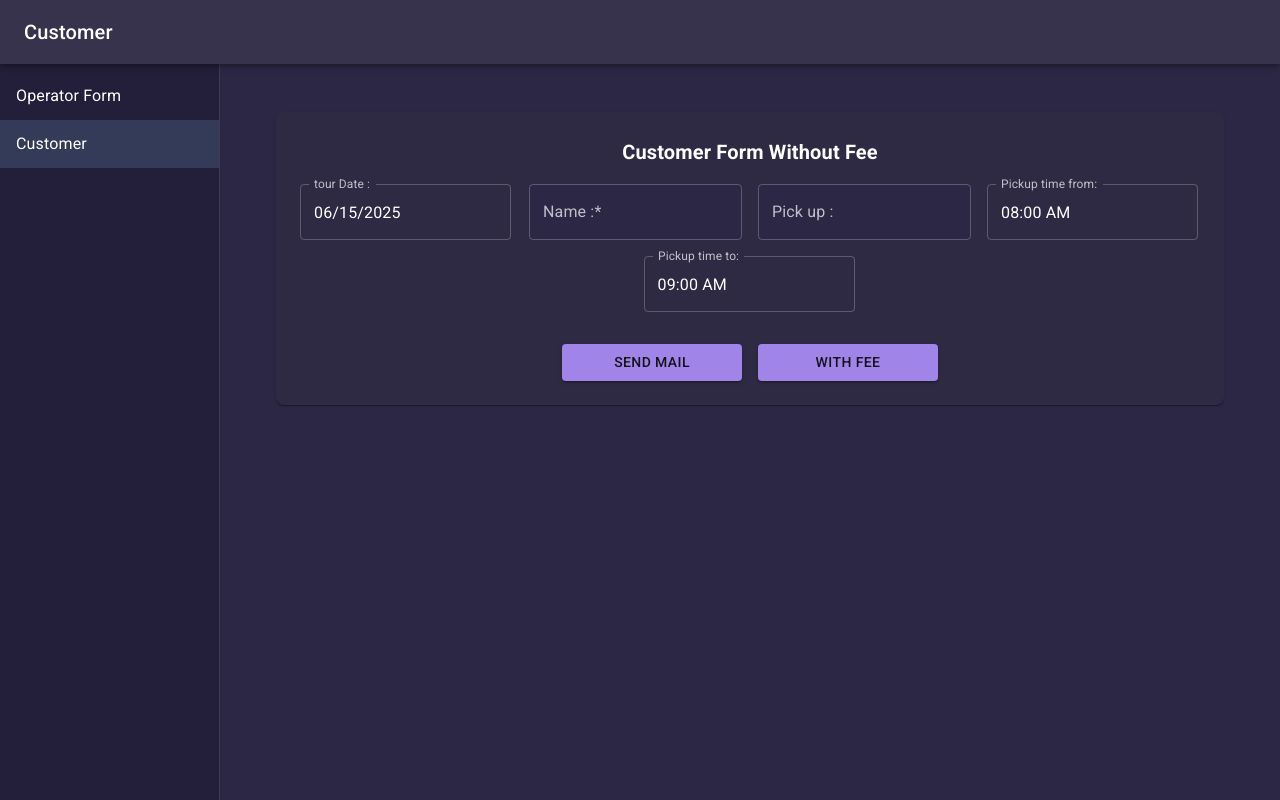
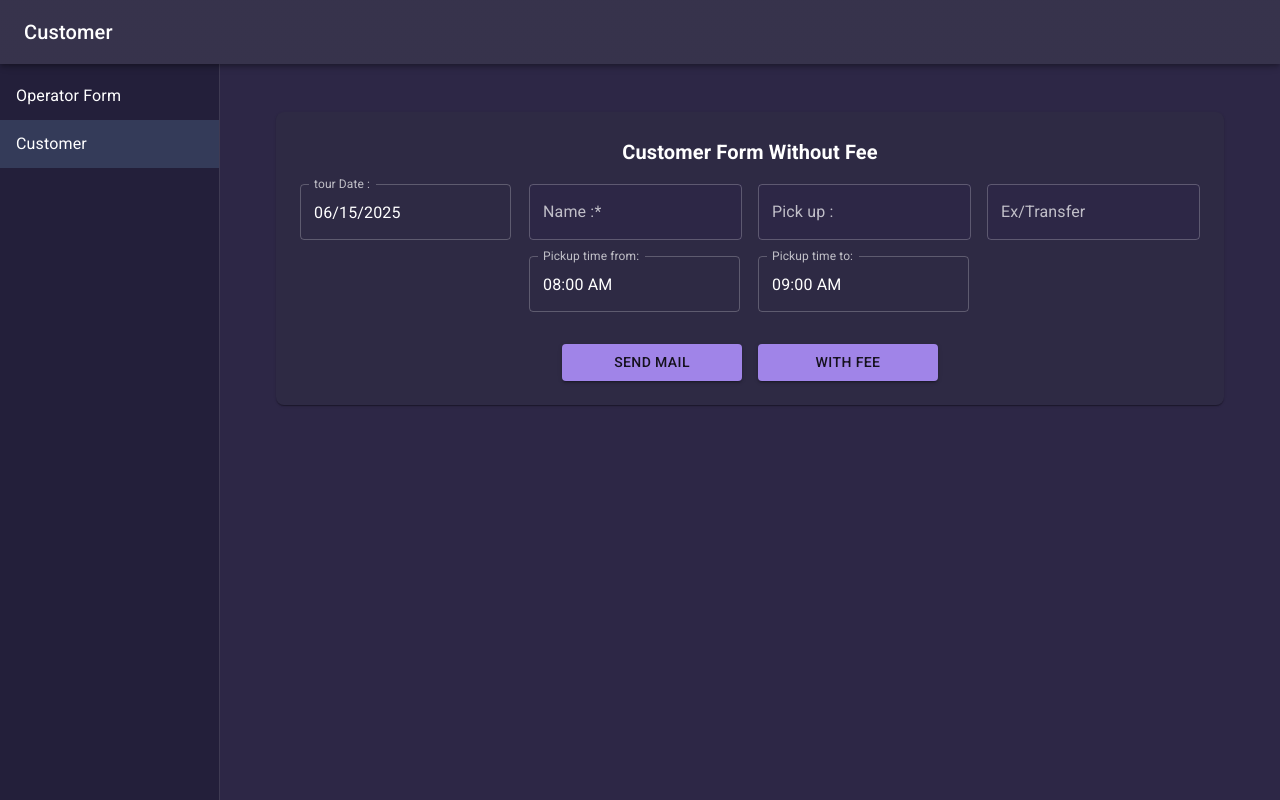
Before and after one commit to majidorc/text-generator, a Next.js app: page /customer in a window 1280 px wide. Built offline with nearby package versions, Linux system fonts and the light colour scheme.

Commit message:
Add Ex/Transfer field after Pick up; update output text if filled

```diff
--- a/pages/customer.js
+++ b/pages/customer.js
@@ -26,6 +26,7 @@ export default function Customer() {
     tourDate: dayjs().tz('Asia/Bangkok').add(1, 'day').startOf('day'),
     name: "",
     pickUp: "",
+    exTransfer: "",
     pickupFrom: dayjs().hour(8).minute(0),
     pickupTo: dayjs().hour(9).minute(0),
     sendNow: false,
@@ -82,13 +83,16 @@ export default function Customer() {
   };
 
   const confirmationText = (fee) => {
+    const pickUpText = form.exTransfer
+      ? `Pick up: ${form.pickUp} ( extra charge for private transfer 1000THB )`
+      : `Pick up: ${form.pickUp}`;
     if (fee) {
       return (
         `Hello ,\n\n` +
         `Warm Greetings from Thailand Tours\nThank you for choosing to book your trip with us!\n\n` +
         `We are pleased to confirm your booking, as detailed below.\n\n` +
         `Tour date:  ${form.tourDate ? dayjs(form.tourDate).format("DD MMM YYYY").replace(/(\d{2}) (\w{3}) (\d{4})/, (m, d, mon, y) => `${parseInt(d)} ${mon} ${y}`) : ""}\n` +
-        `Pick up: ${form.pickUp}\n` +
+        `${pickUpText}\n` +
         `Pickup time: ${form.pickupFrom ? dayjs(form.pickupFrom).format("HH:mm") : ""} ~ ${form.pickupTo ? dayjs(form.pickupTo).format("HH:mm") : ""}\n\n` +
         `**Please be prepared and ready at the reception a few minutes before, and please note that the driver could be late by 15-30 minutes due to traffic and unwanted clauses.\nWe will try to be on time as possible, please just call us if driver be later more than 10 mins**\n\n` +
         `The national park fee of THB ${form.feeAdult} per adult and THB ${form.feeChild} per child is excluded from the tour price. Please prepare cash for this fee. This fee is a maintenance fee collected by the Thai government department. There is no exception.\n\n` +
@@ -97,7 +101,7 @@ export default function Customer() {
         `Best Regards,\nThailand Tours team`
       );
     }
-    let text = `Hello ${form.name} ,\n\nWarm Greetings from Thailand Tours\nThank you for choosing to book your trip with us!\n\nWe are pleased to confirm your booking, as detailed below.\n\nTour date: ${form.tourDate ? dayjs(form.tourDate).format("DD MMM YYYY") : ""}\nPick up: ${form.pickUp}\nPickup time: ${form.pickupFrom ? dayjs(form.pickupFrom).format("HH:mm") : ""} ~ ${form.pickupTo ? dayjs(form.pickupTo).format("HH:mm") : ""}`;
+    let text = `Hello ${form.name} ,\n\nWarm Greetings from Thailand Tours\nThank you for choosing to book your trip with us!\n\nWe are pleased to confirm your booking, as detailed below.\n\nTour date: ${form.tourDate ? dayjs(form.tourDate).format("DD MMM YYYY") : ""}\n${pickUpText}\nPickup time: ${form.pickupFrom ? dayjs(form.pickupFrom).format("HH:mm") : ""} ~ ${form.pickupTo ? dayjs(form.pickupTo).format("HH:mm") : ""}`;
     text += `\n\n** Please be prepared and ready at the reception a few minutes before, and please note that the driver could be late by 15-30 minutes due to traffic and unwanted clauses.\nWe will try to be on time as possible , please just call us if driver be later more than 10 mins**\n\nShould you require any other assistance, please do not hesitate to contact us at anytime by replying to this email.\n\nWe wish you a great day and a fantastic trip!\n\nBest Regards,\nThailand Tours team`;
     return text;
   };
@@ -138,6 +142,17 @@ export default function Customer() {
               label="Pick up :"
               name="pickUp"
               value={form.pickUp}
+              onChange={handleChange}
+              variant="outlined"
+              sx={{ bgcolor: "#2d2746" }}
+            />
+          </Grid>
+          <Grid item xs={12} md={3}>
+            <TextField
+              fullWidth
+              label="Ex/Transfer"
+              name="exTransfer"
+              value={form.exTransfer}
               onChange={handleChange}
               variant="outlined"
               sx={{ bgcolor: "#2d2746" }}
```
